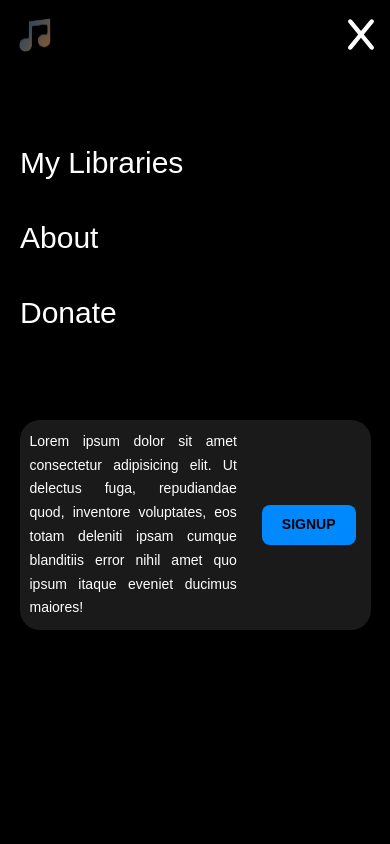
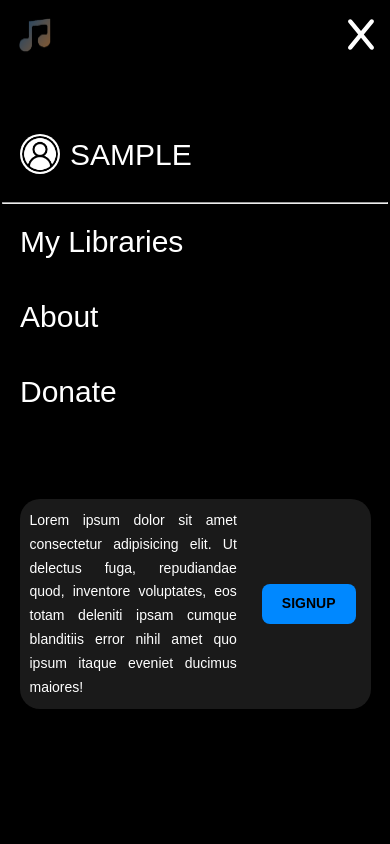
Before and after one commit to AlexxyQQ/FindTune-Web, a Flask app: page / in a window 390 px wide, after a click that opens the changed part. Run offline with Flask 2, Linux system fonts and the light colour scheme; the visitor is signed in with stand-in values (Sample User, id 1); data comes from the database, SQL or seed files in the repository; some libraries are stand-ins or nearby versions; grey boxes are pictures that could not be loaded.

Commit message:
user display on navbar and hamburger menu

```diff
--- a/models.py
+++ b/models.py
@@ -14,7 +14,7 @@ class user(db.Model, UserMixin):
     fullname = db.Column(db.String(100), nullable=False)
     username = db.Column(db.String(20), unique=True, nullable=False)
     email = db.Column(db.String(120), unique=True, nullable=False)
-    image_file = db.Column(db.String(120), nullable=False, default="default.jpg")
+    image_file = db.Column(db.String(120), nullable=False, default="default.png")
     password = db.Column(db.String(60), nullable=False)
     lyrics = db.relationship("Lyrics", backref="User", lazy=True)
 
--- a/static/CSS/Home.css
+++ b/static/CSS/Home.css
@@ -185,7 +185,8 @@
   filter: invert(100%);
 }
 .Hamburger-Content {
-  margin: 18% 20px;
+  margin: 0 20px;
+  margin-bottom: 18%;
   display: flex;
   flex-direction: column;
   flex-wrap: nowrap;
@@ -313,6 +314,7 @@
     border: none;
     background-color: transparent;
     cursor: pointer;
+    margin: 0px 8px;
   }
   .Toggle-Theme > .Img {
     width: 30px;
@@ -549,6 +551,34 @@
   .Footer {
     flex-direction: column;
   }
+
+  .action {
+    display: none;
+  }
+  .userDisplay {
+    display: flex;
+    margin: 0 20px;
+    margin-top: 16%;
+    margin-bottom: 10px;
+    flex-direction: row;
+    justify-content: flex-start;
+    align-items: center;
+  }
+  .userImage {
+    background-color: white;
+    border-radius: 50%;
+    width: 40px;
+    margin-right: 10px;
+  }
+  .UserProfile-Ham:hover {
+    color: #26c2ff;
+  }
+  .Line-Ham {
+    margin: 0 auto;
+    width: 99vw;
+    height: 0.5px;
+    color: gray;
+  }
 }
 
 /* Medium Screen */
@@ -639,6 +669,25 @@
     display: none;
   }
   .Small-Record {
+    display: none;
+  }
+  .Hamburger-Content {
+    margin-top: 16%;
+  }
+
+  .action {
+    display: block;
+  }
+  .userDisplay {
+    display: none;
+  }
+  .UserProfile-Ham {
+    display: none;
+  }
+  .UserProfile-Ham:hover {
+    display: none;
+  }
+  .Line-Ham {
     display: none;
   }
 }
@@ -770,13 +819,14 @@
 }
 
 .action {
+  padding: 0px 8px;
   position: relative;
 }
 
 .action .profile {
   position: relative;
-  width: 40px;
-  height: 40px;
+  width: 30px;
+  height: 30px;
   border-radius: 50%;
   overflow: hidden;
   cursor: pointer;
@@ -861,5 +911,5 @@
 }
 
 .action .menu ul li:hover a {
-  color: #ff5d94;
+  color: #26c2ff;
 }
--- a/templates/Home.html
+++ b/templates/Home.html
@@ -79,7 +79,7 @@
           />
         </div>
         <div class="menu">
-          <h3>{{ current_user.username }}</h3>
+          <h3>{{ current_user.username.upper() }}</h3>
           <ul>
             <li>
               <img src="/static/Assets/profile.png" /><a
@@ -144,7 +144,9 @@
         id="Small-Record-Button"
       ></button>
     </section>
-    {% endblock %} {% block HamburgerWindow %}
+    {% endblock %}
+    <!--  -->
+    {% block HamburgerWindow %}
     <section class="Hamburger-Window" id="Hamburger-Window">
       <div class="Hamburger-Window-NavBar">
         <div class="Logo-Box">
@@ -152,6 +154,19 @@
         </div>
         <a href="" class="Hamburger-Window-Close Button"></a>
       </div>
+      <div class="userDisplay">
+        <img
+          class="userImage Img"
+          src="{{ url_for('static',
+      filename='Assets/userimage/' + current_user.image_file) }}"
+        />
+        <a
+          href="/{{ current_user.username }}"
+          class="UserProfile-Ham Hamburger-Items-List Button"
+          >{{ current_user.username.upper() }}</a
+        >
+      </div>
+      <hr class="Line-Ham" />
       <div class="Hamburger-Content">
         <a href="" class="Hamburger-Items-List Button">My Libraries</a>
         <a href="" class="Hamburger-Items-List Button">About</a>
```
Also changed, not shown: static/Assets/logout.png (added), static/Assets/profile.png (added), static/Assets/userimage/7490e5ca842ac2be.png (added), static/Assets/userimage/default.png (added), static/Assets/userimage/e32433af74a6f415.png (added).
